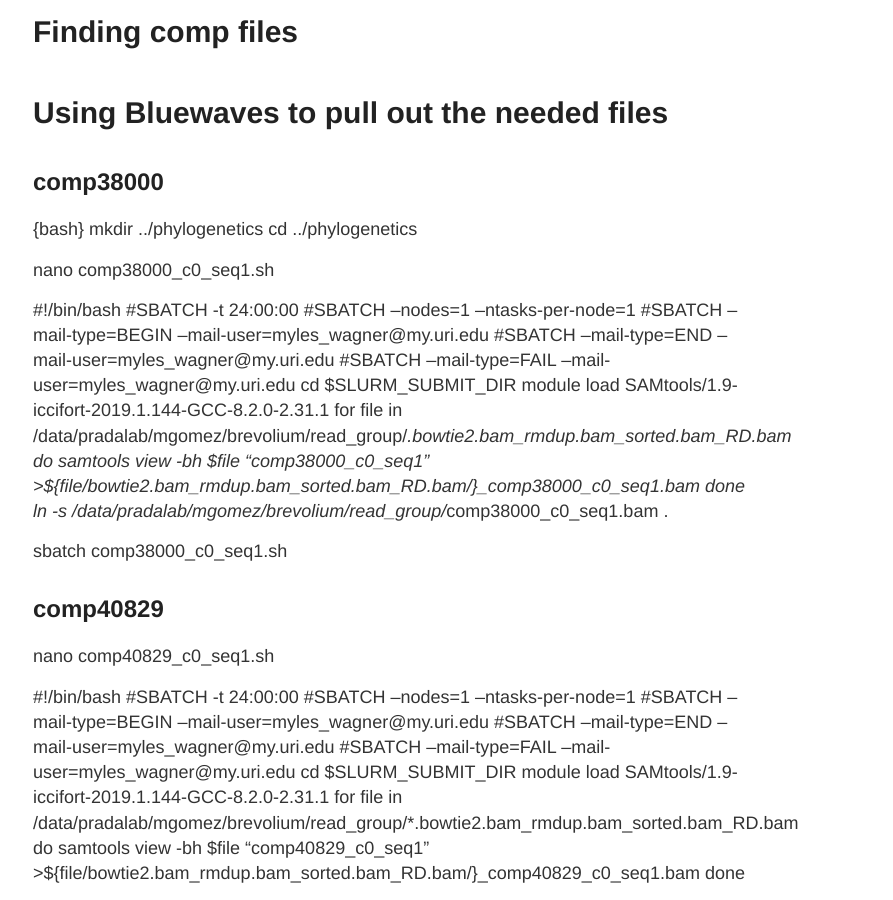
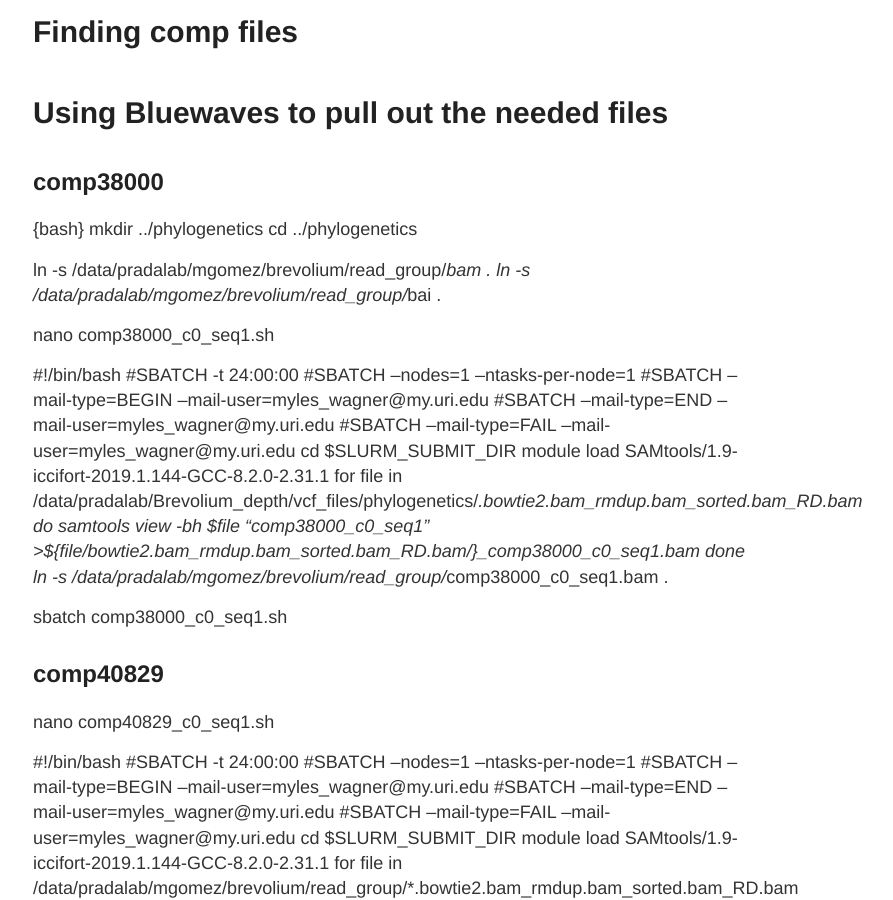
Before and after one commit to Mwags24/Brevolium_Notebook, a Jekyll site: the page built from _posts/2020-7-08-Extacting_Comp-files.md, in a window 1280 px wide and 900 px high, scrolled down 319 px. Shown: the whole window, without its empty margins (247-1140 px from the left). Built offline with Jekyll 4.4.1, drawn with Linux system fonts in a browser that asks for light colours.

Commit message:
Update 2020-7-08-Extacting_Comp-files.md

```diff
--- a/_posts/2020-7-08-Extacting_Comp-files.md
+++ b/_posts/2020-7-08-Extacting_Comp-files.md
@@ -14,6 +14,9 @@ tags:
 mkdir ../phylogenetics
 cd ../phylogenetics
 
+ln -s /data/pradalab/mgomez/brevolium/read_group/*bam .
+ln -s /data/pradalab/mgomez/brevolium/read_group/*bai .
+
 nano comp38000_c0_seq1.sh
 
 
@@ -25,7 +28,7 @@ nano comp38000_c0_seq1.sh
 #SBATCH --mail-type=FAIL  --mail-user=myles_wagner@my.uri.edu
 cd $SLURM_SUBMIT_DIR
 module load SAMtools/1.9-iccifort-2019.1.144-GCC-8.2.0-2.31.1
-for file in /data/pradalab/mgomez/brevolium/read_group/*.bowtie2.bam_rmdup.bam_sorted.bam_RD.bam
+for file in /data/pradalab/Brevolium_depth/vcf_files/phylogenetics/*.bowtie2.bam_rmdup.bam_sorted.bam_RD.bam
   do samtools view -bh $file "comp38000_c0_seq1" >${file/bowtie2.bam_rmdup.bam_sorted.bam_RD.bam/}_comp38000_c0_seq1.bam
   done
 ln -s /data/pradalab/mgomez/brevolium/read_group/*comp38000_c0_seq1.bam .
```
